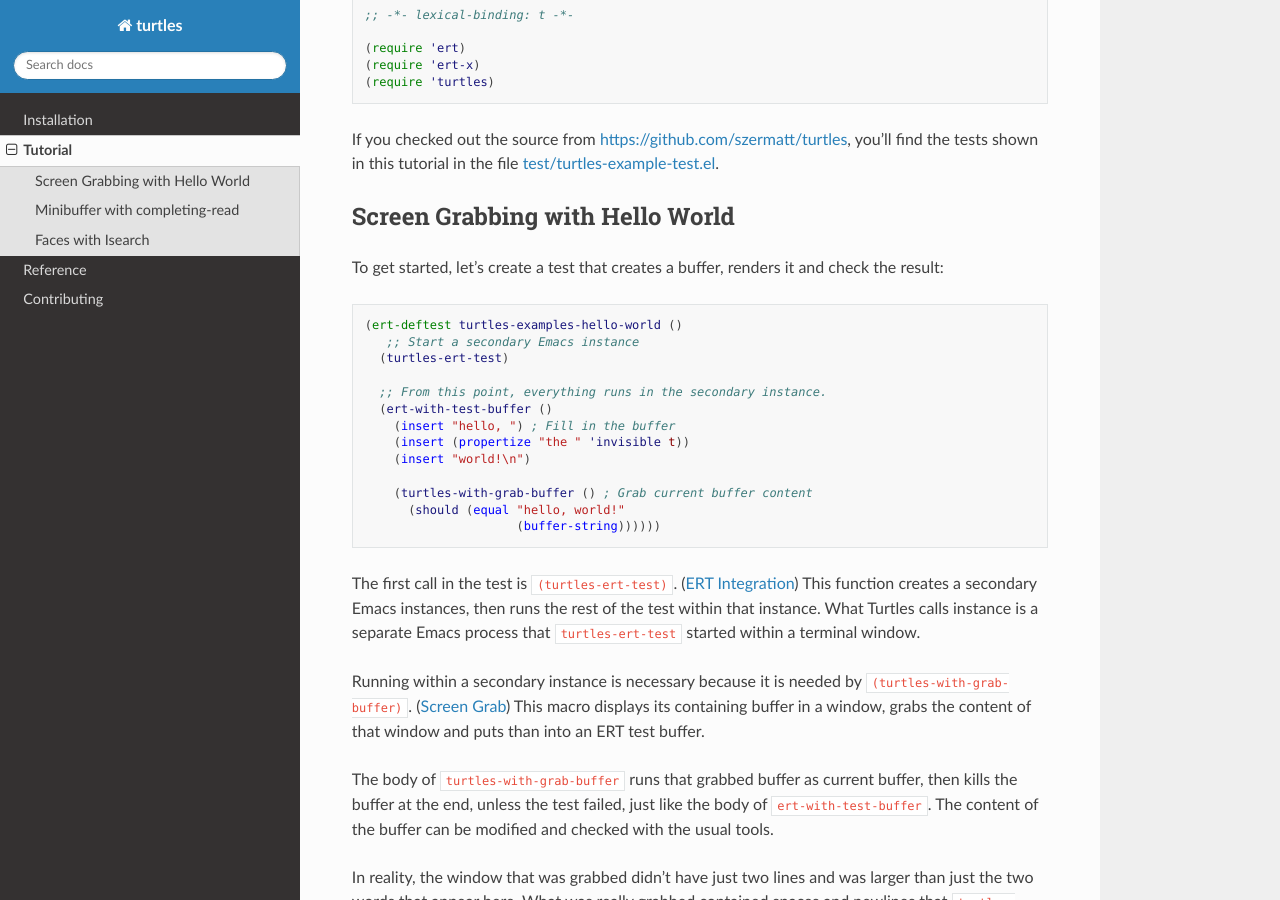
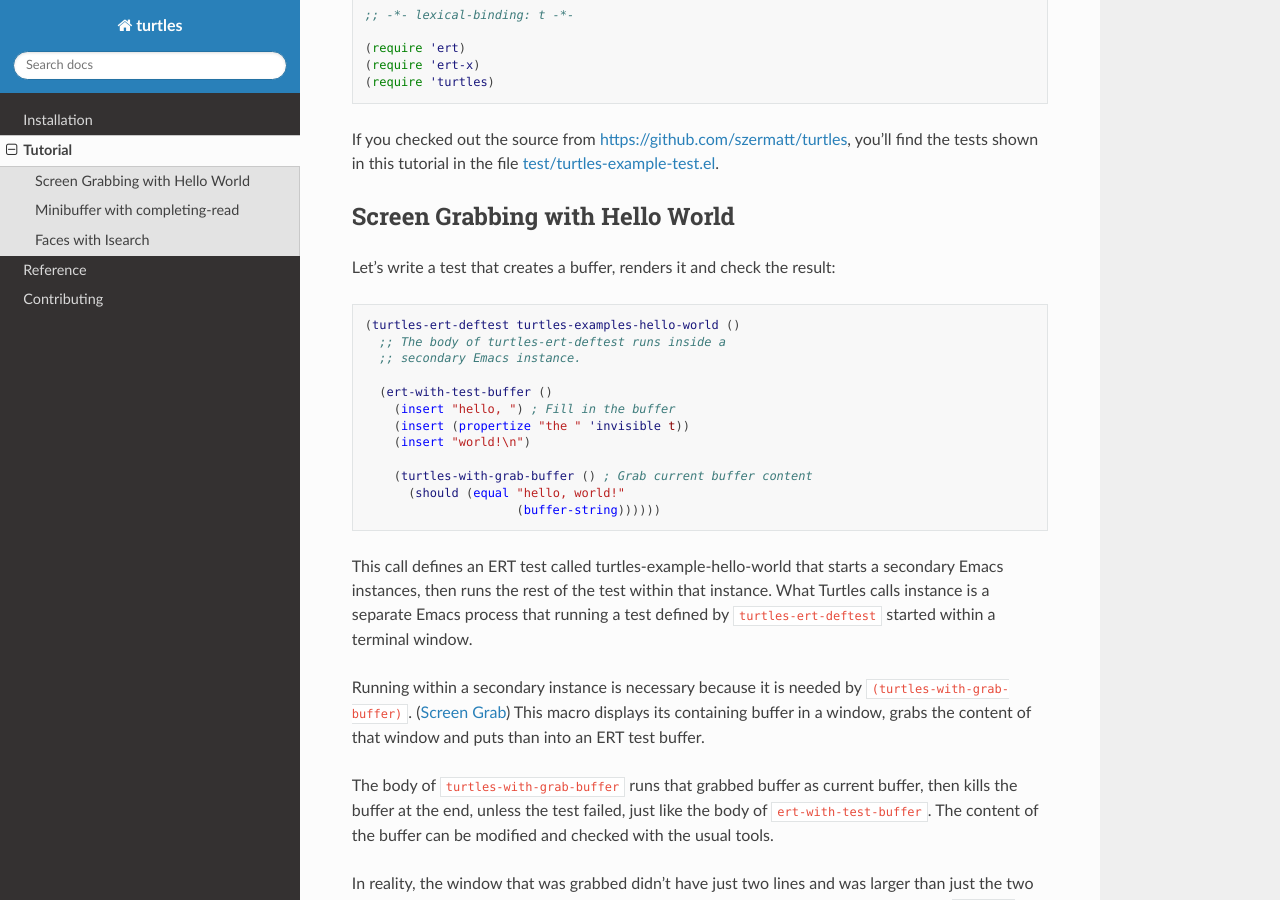
Before and after one commit to emacsmirror/turtles, a Sphinx documentation site: the page built from docs/source/tutorial.rst, in a window 1280 px wide and 900 px high, scrolled down 502 px. Built offline with Sphinx 7.4.7 and the Read the Docs theme 3.1.0, drawn with Linux system fonts in a browser that asks for light colours; some of the changed text lies outside the part shown.

Commit message:
docs: Fix doc to mention turtles-ert-deftest, not turtles-ert-test.
Also bump up the version of the doc to 2.0.0snapshot.

```diff
--- a/docs/source/conf.py
+++ b/docs/source/conf.py
@@ -6,8 +6,8 @@
 copyright = '2024, 2025, Stephane Zermatten'
 author = 'Stephane Zermatten'
 
-release = '1.0.1snapshot'
-version = '1.0.1snapshot'
+release = '2.0.0snapshot'
+version = '2.0.0snapshot'
 
 # -- General configuration
 
--- a/docs/source/tutorial.rst
+++ b/docs/source/tutorial.rst
@@ -40,16 +40,15 @@
 Screen Grabbing with Hello World
 --------------------------------
 
-To get started, let's create a test that creates a buffer, renders it
-and check the result:
+Let's write a test that creates a buffer, renders it and check the
+result:
 
 .. code-block:: elisp
 
-  (ert-deftest turtles-examples-hello-world ()
-     ;; Start a secondary Emacs instance
-    (turtles-ert-test)
+  (turtles-ert-deftest turtles-examples-hello-world ()
+    ;; The body of turtles-ert-deftest runs inside a
+    ;; secondary Emacs instance.
 
-    ;; From this point, everything runs in the secondary instance.
     (ert-with-test-buffer ()
       (insert "hello, ") ; Fill in the buffer
       (insert (propertize "the " 'invisible t))
@@ -60,11 +59,11 @@
                        (buffer-string))))))
 
 
-The first call in the test is ``(turtles-ert-test)``. (:ref:`ert`)
-This function creates a secondary Emacs instances, then runs the rest
-of the test within that instance. What Turtles calls instance is a
-separate Emacs process that ``turtles-ert-test`` started within a
-terminal window.
+This call defines an ERT test called turtles-example-hello-world that
+starts a secondary Emacs instances, then runs the rest of the test
+within that instance. What Turtles calls instance is a separate Emacs
+process that running a test defined by ``turtles-ert-deftest`` started
+within a terminal window.
 
 Running within a secondary instance is necessary because it is needed
 by ``(turtles-with-grab-buffer)``. (:ref:`grab`) This macro displays
@@ -159,9 +158,7 @@
 
 .. code-block:: elisp
 
-  (ert-deftest turtles-examples-test-completing-read ()
-    (turtles-ert-test)
-
+  (turtles-ert-deftest turtles-examples-test-completing-read ()
     (ert-with-test-buffer ()
       (let ((completing-read-function #'completing-read-default))
         (turtles-with-minibuffer
@@ -261,9 +258,7 @@
 
 .. code-block:: elisp
 
-  (ert-deftest turtles-examples-test-isearch ()
-    (turtles-ert-test)
-
+  (turtles-ert-deftest turtles-examples-test-isearch ()
     (ert-with-test-buffer ()
       (let ((testbuf (current-buffer)))
         (select-window (display-buffer testbuf))
```
Also changed, not shown: README.md (+3 -4 lines), docs/source/reference.rst (+15 -10 lines), 1 other file.
